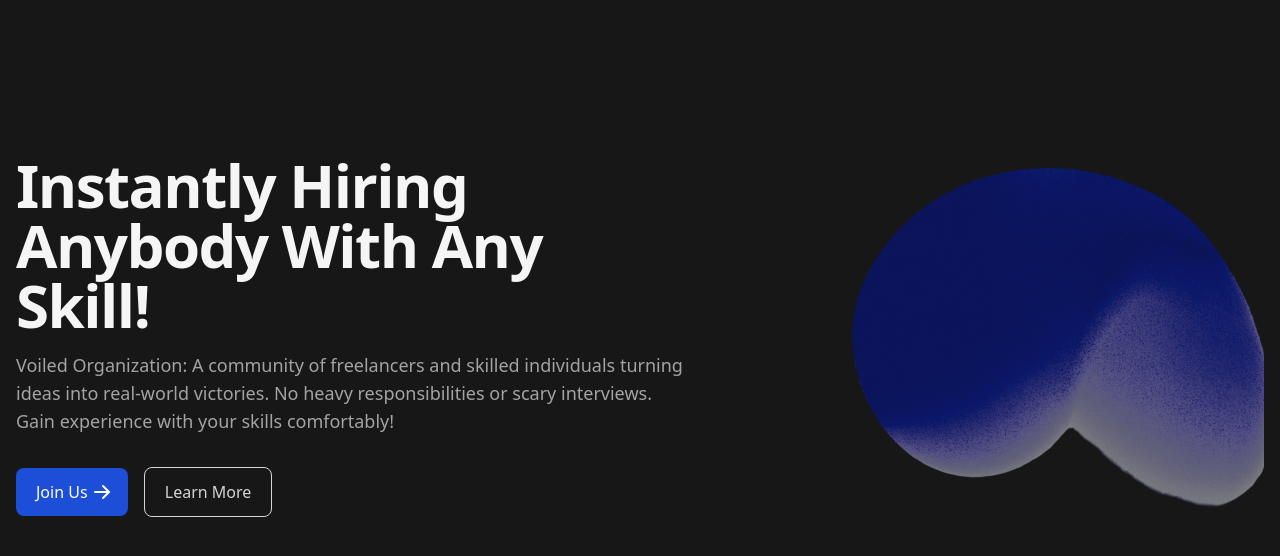
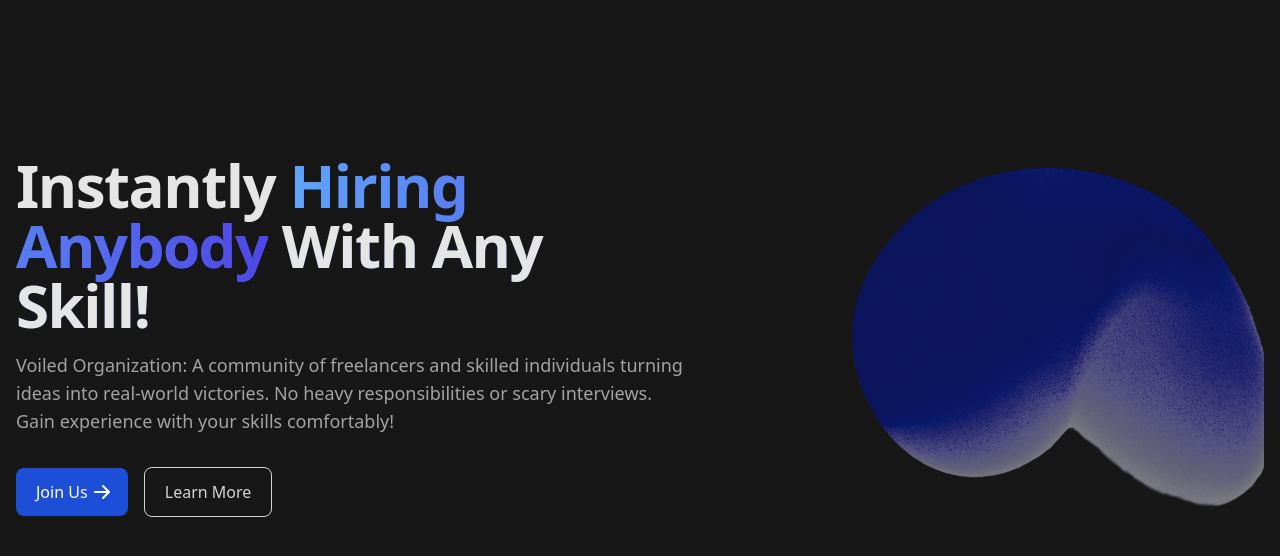
Before and after one commit to mhassankhanw3/VoiledOrg, a website: page index.html in a window 1280 px wide. Shown: the part 70-626 px from the top of the page. Drawn offline with nearby package versions, Linux system fonts and the light colour scheme.

Commit message:
headings

```diff
--- a/css/styles.css
+++ b/css/styles.css
@@ -1,3 +1,14 @@
-.shadow-normal{
-    box-shadow: rgba(55, 55, 66, 0.2) 0px 7px 29px 0px;
+.shadow-normal {
+  box-shadow: rgba(55, 55, 66, 0.2) 0px 7px 29px 0px;
 }
+
+.head-behind {
+  background: linear-gradient(
+    transparent 0%,
+    transparent 50%,
+    #1d4ed8 50%,
+    #1d4ed8 100%
+  );
+  background-clip: text;
+  -webkit-background-clip: text;
+}
--- a/index.html
+++ b/index.html
@@ -36,11 +36,12 @@
       <div
         class="max-w-screen-xl flex flex-wrap items-center justify-between mx-auto p-4"
       >
-        <a
-          href="/"
-          class="flex items-center space-x-3 rtl:space-x-reverse"
-        >
-          <img src="./media/images/newLogo.png" class="h-8" alt="Flowbite Logo" />
+        <a href="/" class="flex items-center space-x-3 rtl:space-x-reverse">
+          <img
+            src="./media/images/newLogo.png"
+            class="h-8"
+            alt="Flowbite Logo"
+          />
         </a>
         <button
           data-collapse-toggle="navbar-default"
@@ -112,9 +113,15 @@
       >
         <div class="mr-auto place-self-center lg:col-span-7">
           <h1
-            class="max-w-2xl mb-4 text-4xl font-extrabold tracking-tight leading-none text-neutral-100 md:text-5xl xl:text-6xl dark:text-white"
+            class="head-behind max-w-2xl mb-4 text-4xl font-extrabold tracking-tight leading-none text-neutral-200 md:text-5xl xl:text-6xl dark:text-white"
           >
-            Instantly Hiring Anybody With Any Skill!
+            Instantly
+            <span
+              class="text-transparent bg-clip-text bg-gradient-to-l to-blue-400 from-indigo-600 "
+            >
+              Hiring Anybody</span
+            >
+            With Any Skill!
           </h1>
           <p
             class="max-w-2xl mb-6 font-normal text-neutral-400 lg:mb-8 md:text-lg lg:text-[18px] dark:text-gray-400"
```
